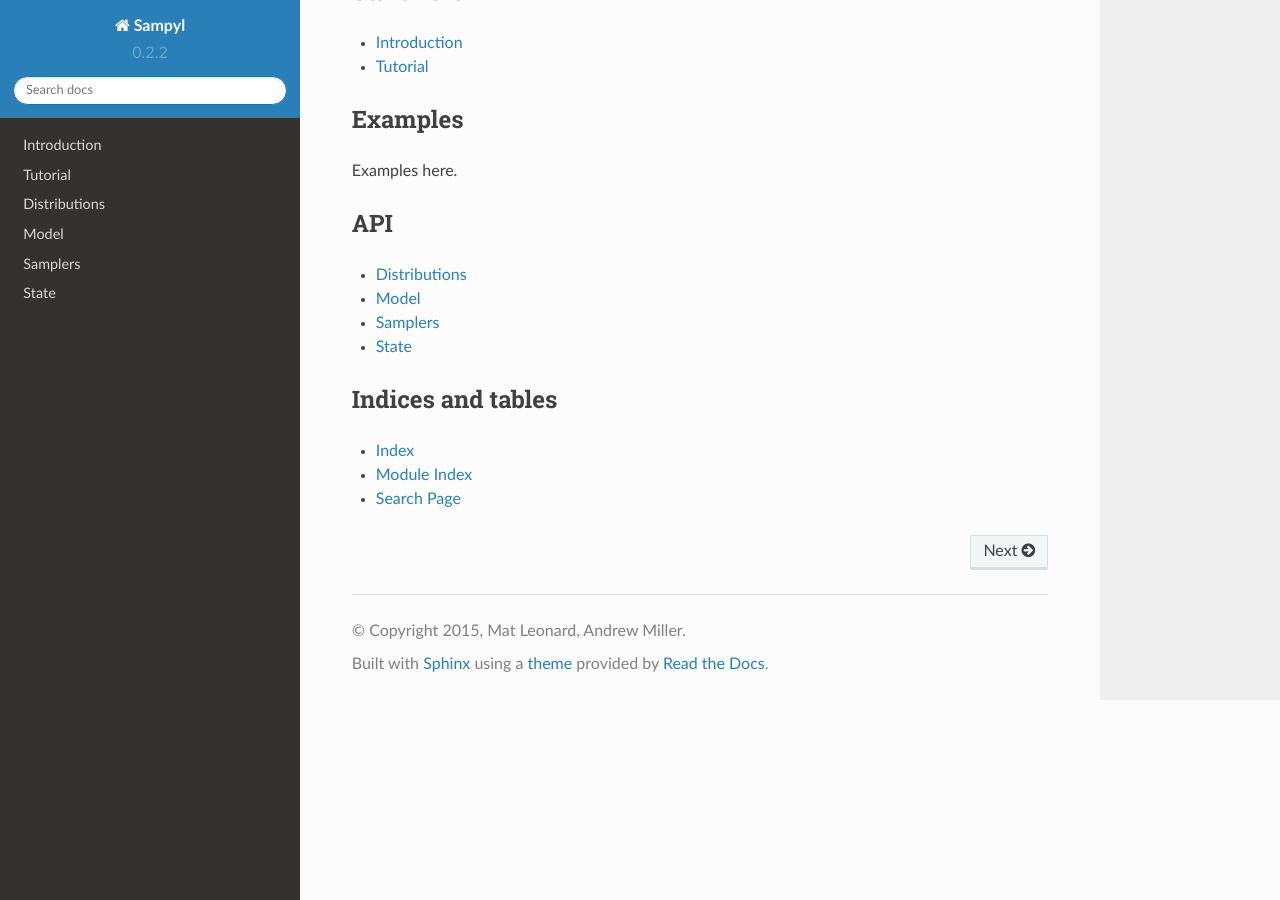
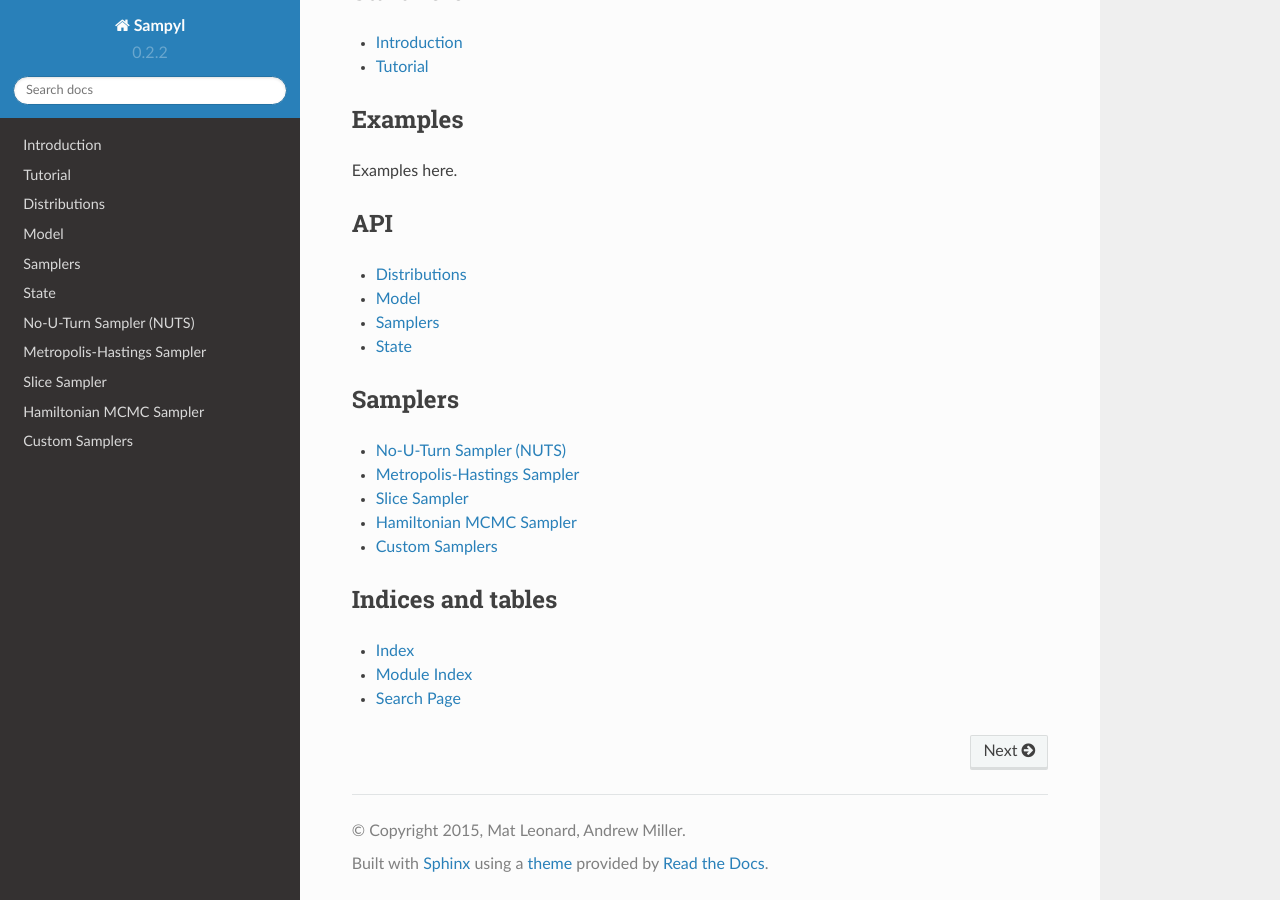
Before and after one commit to mcleonard/sampyl, a Sphinx documentation site: the page built from docs/index.rst, in a window 1280 px wide and 900 px high, scrolled down 1344 px. Built offline with Sphinx 7.4.7 and the Read the Docs theme 2.0.0, drawn with Linux system fonts in a browser that asks for light colours.

Commit message:
Adding a beginning to the documentation. Includes small pages on a couple samplers.

```diff
--- a/docs/index.rst
+++ b/docs/index.rst
@@ -71,6 +73,18 @@ API
     samplers
     state
 
+Samplers
+--------
+
+.. toctree::
+	:maxdepth: 1
+
+	samplers/nuts
+	samplers/metropolis
+	samplers/slice
+	samplers/hamiltonian
+	samplers/custom
+
 
 Indices and tables
 ------------------
```
Also changed, not shown: other parts of docs/index.rst (+4 -2 lines), 3 other files.
